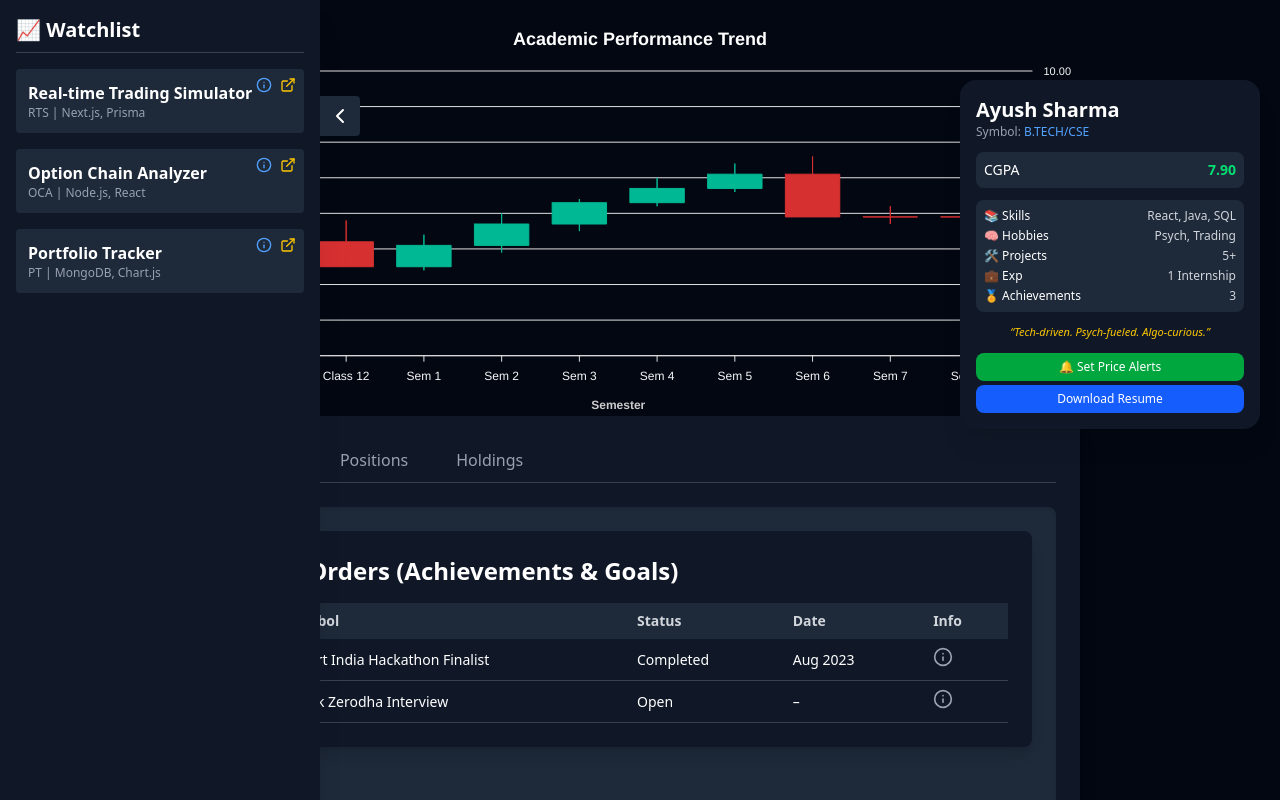
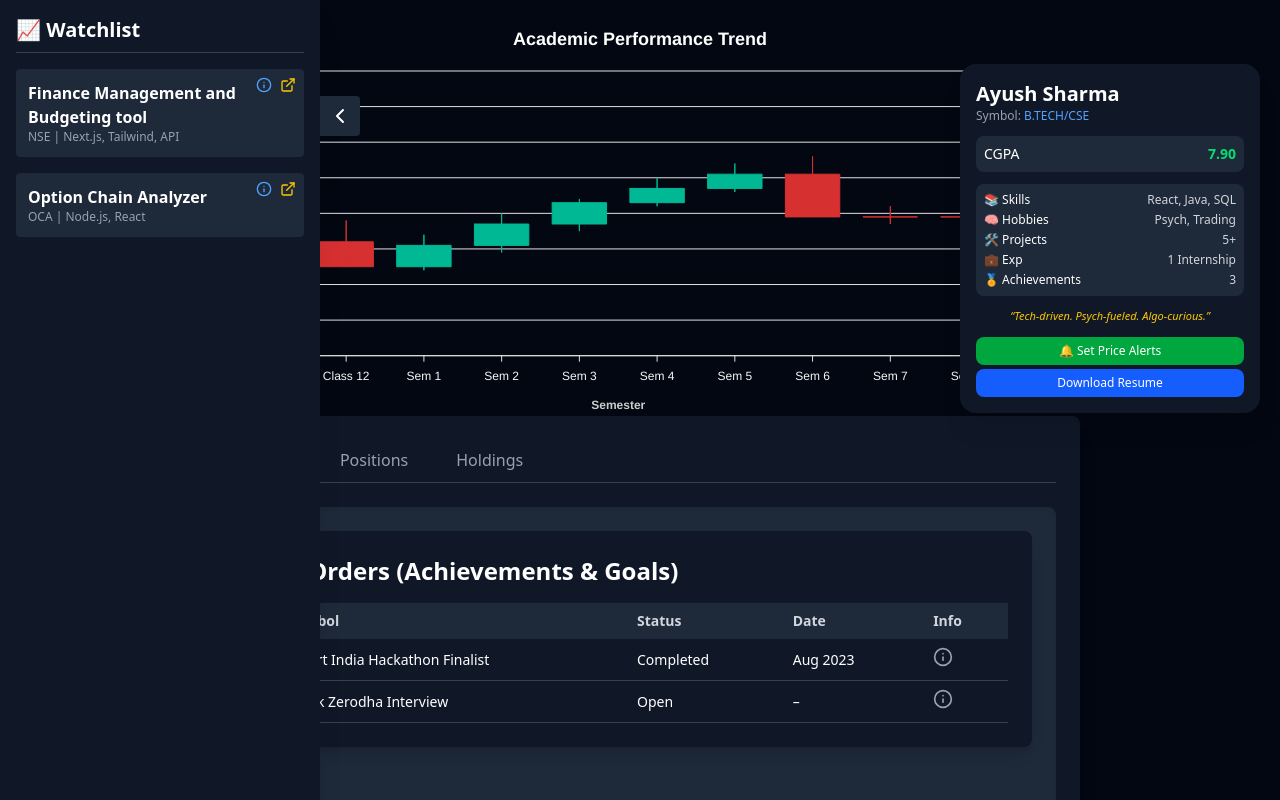
Before and after one commit to Ayush-Sharma-2023/Fintech-Portfolio, a Next.js app: page / in a window 1280 px wide. Shown: the top 800 px of the page. Built offline with nearby package versions, Linux system fonts and the light colour scheme.

Commit message:
added some projects and real daa

```diff
--- a/app/Components/Positions.jsx
+++ b/app/Components/Positions.jsx
@@ -6,7 +6,7 @@ const positions = [
   {
     role: "Software Developer Intern",
     company: "Sharda Tech",
-    duration: "2 months",
+    duration: "April-2025 - Present",
     skills: ["Mongo", "Next.JS", "React"],
     description: [
       "Developed RESTful services for internal tools.",
@@ -14,11 +14,40 @@ const positions = [
       "Wrote optimized SQL queries and handled DB migrations."
     ],
   },
+
+
+  {
+    role: "Frontend Developer",
+    company: "VidyaInterna Hub",
+    duration: "Oct-2024 - Jan-2025",
+    skills: ["Next.JS", "React", "Tailwind"],
+    description: [
+      "Developed RESTful services for internal tools.",
+      "Managed authentication using JWT and Spring Security.",
+      "Wrote optimized SQL queries and handled DB migrations."
+    ],
+  },
+  {
+    role: "Open Source Contributor",
+    company: "GSSOC",
+    duration: "Oct-2024 - Nov-2024",
+    skills: ["Mongo", "Next.JS", "React"],
+    description: [
+      "Developed RESTful services for internal tools.",
+      "Managed authentication using JWT and Spring Security.",
+      "Wrote optimized SQL queries and handled DB migrations."
+    ],
+  },
+
+
+
+
+
   {
     role: "Frontend Developer",
     company: "RNPSoft Pvt. Ltd.",
-    duration: "3 months",
-    skills: ["React.js", "Tailwind", "REST APIs"],
+    duration: "May-2024 - Aug-2024",
+    skills: ["React.js", "CSS"],
     description: [
       "Built a dynamic dashboard using React.",
       "Worked with REST APIs for real-time updates.",
@@ -37,7 +66,7 @@ export default function Positions() {
   return (
     <div className="max-w-3xl mx-auto px-4">
       <h1 className="text-2xl font-bold mb-6 flex items-center gap-2">
-        <Briefcase className="text-blue-600" /> Positions (Experience)
+        <Briefcase className="text-blue-600" /> Positions
       </h1>
 
       {positions.map((pos, idx) => (
--- a/app/Components/Sidebar.jsx
+++ b/app/Components/Sidebar.jsx
@@ -12,12 +12,19 @@ import {
 
 const projects = [
   {
-    name: "Real-time Trading Simulator",
-    ticker: "RTS",
-    tech: "Next.js, Prisma",
-    description:
-      "A virtual stock market simulator with real-time data and algorithmic trading strategies.",
-    link: "https://github.com/ayush/trading-simulator",
+    name: "Finance Management and Budgeting tool",
+    ticker: "NSE",
+    tech: "Next.js, Tailwind, API ",
+    description: (
+      <>
+        A Platform to calculate Tax by comparing Old Tax Regime vs New Tax
+        Regime <br />
+        (As per Budget FY25-26) <br />
+        and Analyze various investment assets and MF
+      </>
+    ),
+
+    link: "https://github.com/Ayush-Sharma-2023/Finance_Management_Platform",
   },
   {
     name: "Option Chain Analyzer",
@@ -26,14 +33,6 @@ const projects = [
     description:
       "Analyze options with live greeks, OI data, and PCR trends for NIFTY/BANKNIFTY.",
     link: "https://github.com/ayush/option-chain",
-  },
-  {
-    name: "Portfolio Tracker",
-    ticker: "PT",
-    tech: "MongoDB, Chart.js",
-    description:
-      "Track and visualize portfolio holdings, PnL, and asset allocation in real time.",
-    link: "https://github.com/ayush/portfolio-tracker",
   },
 ];
 
@@ -137,7 +136,8 @@ export default function Sidebar() {
                 {selectedProject.name}
               </h3>
               <p className="text-sm text-gray-400">
-          🏷️ Ticker: <span className="text-blue-300">{selectedProject.ticker}</span>
+                🏷️ Ticker:{" "}
+                <span className="text-blue-300">{selectedProject.ticker}</span>
               </p>
             </div>
             <button onClick={closeDrawer}>
@@ -156,7 +156,9 @@ export default function Sidebar() {
             {/* Project Description */}
             <div className="text-sm">
               <p className="text-gray-400 mb-1">📄 Company Overview</p>
-        <p className="text-gray-200 leading-snug">{selectedProject.description}</p>
+              <p className="text-gray-200 leading-snug">
+                {selectedProject.description}
+              </p>
             </div>
 
             {/* "GitHub as Investor Relations" */}
@@ -175,12 +177,13 @@ export default function Sidebar() {
             {/* Optional: "Market Sentiment" */}
             <div className="text-sm">
               <p className="text-gray-400 mb-1">📈 Sentiment / Status</p>
-        <p className="text-green-400">Bullish – Strong demand for this skillset</p>
+              <p className="text-green-400">
+                Bullish – Strong demand for this skillset
+              </p>
             </div>
           </div>
         </div>
       )}
-
     </>
   );
 }
--- a/app/Components/SymbolInfo.jsx
+++ b/app/Components/SymbolInfo.jsx
@@ -3,7 +3,7 @@ import React from "react";
 
 function SymbolInfo() {
   return (
-    <div className="fixed right-5 top-20 w-[300px] bg-gray-900 text-white rounded-2xl shadow-xl p-4 space-y-3 z-40">
+    <div className="fixed right-5 top-16 w-[300px] bg-gray-900 text-white rounded-2xl shadow-xl p-4 space-y-3 z-40">
       {/* HEADER */}
       <div>
         <h2 className="text-xl font-bold">Ayush Sharma</h2>
--- a/app/Components/charts.jsx
+++ b/app/Components/charts.jsx
@@ -1,24 +1,31 @@
 "use client";
-import React from "react";
+import React, { useState, useEffect } from "react";
 import dynamic from "next/dynamic";
-import OHLC from "./SymbolInfo";
 
 // Dynamically import Chart only on client side
-const Chart = dynamic(() => import("react-apexcharts"), { ssr: false });
+const Chart = dynamic(() => import("react-apexcharts"), {
+  ssr: false,
+  loading: () => <p className="text-white text-center mt-4">Loading chart...</p>,
+});
 
 export default function SemesterMarksCandlestick() {
+  const [isClient, setIsClient] = useState(false);
+
+  useEffect(() => {
+    setIsClient(true);
+  }, []);
+
   const series = [
     {
-      // OHLC
       data: [
         { x: "Class 10", y: [7.0, 7.8, 6.9, 7.6] },
-        { x: "Class 12", y: [7.6, 7.9, 7.4, 7.25] }, // slight red for realism
+        { x: "Class 12", y: [7.6, 7.9, 7.4, 7.25] },
         { x: "Sem 1", y: [7.25, 7.7, 7.2, 7.55] },
         { x: "Sem 2", y: [7.55, 8.0, 7.45, 7.85] },
         { x: "Sem 3", y: [7.85, 8.2, 7.75, 8.15] },
         { x: "Sem 4", y: [8.15, 8.5, 8.1, 8.35] },
         { x: "Sem 5", y: [8.35, 8.7, 8.3, 8.55] },
-        { x: "Sem 6", y: [8.55, 8.8, 8.4, 7.95] }, // minor red
+        { x: "Sem 6", y: [8.55, 8.8, 8.4, 7.95] },
         { x: "Sem 7", y: [7.95, 8.1, 7.85, 7.95] },
         { x: "Sem 8", y: [7.95, 8.05, 7.9, 7.95] },
       ],
@@ -30,14 +37,10 @@ export default function SemesterMarksCandlestick() {
       type: "candlestick",
       height: 350,
       toolbar: { show: false },
-      background: "transparent", // ensures background inherits container color
+      background: "transparent",
     },
-      zoom: {
-    enabled: false, // optional: if zoom causes glitches
-  },
-    theme: {
-      mode: "dark", // enables dark mode styling
-    },
+    zoom: { enabled: false },
+    theme: { mode: "dark" },
     title: {
       text: "Academic Performance Trend",
       align: "center",
@@ -45,7 +48,7 @@ export default function SemesterMarksCandlestick() {
       style: {
         fontSize: "18px",
         fontWeight: 600,
-        color: "#ffffff", // title color
+        color: "#ffffff",
       },
     },
     plotOptions: {
@@ -81,7 +84,7 @@ export default function SemesterMarksCandlestick() {
       tickAmount: 8,
     },
     tooltip: {
-      theme: "dark", // dark background tooltip
+      theme: "dark",
       y: {
         formatter: (v) => v?.toFixed(2),
       },
@@ -89,17 +92,12 @@ export default function SemesterMarksCandlestick() {
   };
 
   return (
-    <>
-   <div className="w-[900px] h-[400px] mx-auto overflow-hidden">
-  <Chart
-    options={options}
-    series={series}
-    type="candlestick"
-    width={900}
-    height={400}
-  />
-</div>
-
-    </>
+    <div className="w-[900px] h-[400px] mx-auto overflow-hidden">
+      {isClient ? (
+        <Chart options={options} series={series} type="candlestick" width={900} height={400} />
+      ) : (
+        <p className="text-white text-center  mt-10">Loading chart...</p>
+      )}
+    </div>
   );
 }
```
Lines whose indentation alone changed are shown as unchanged.
